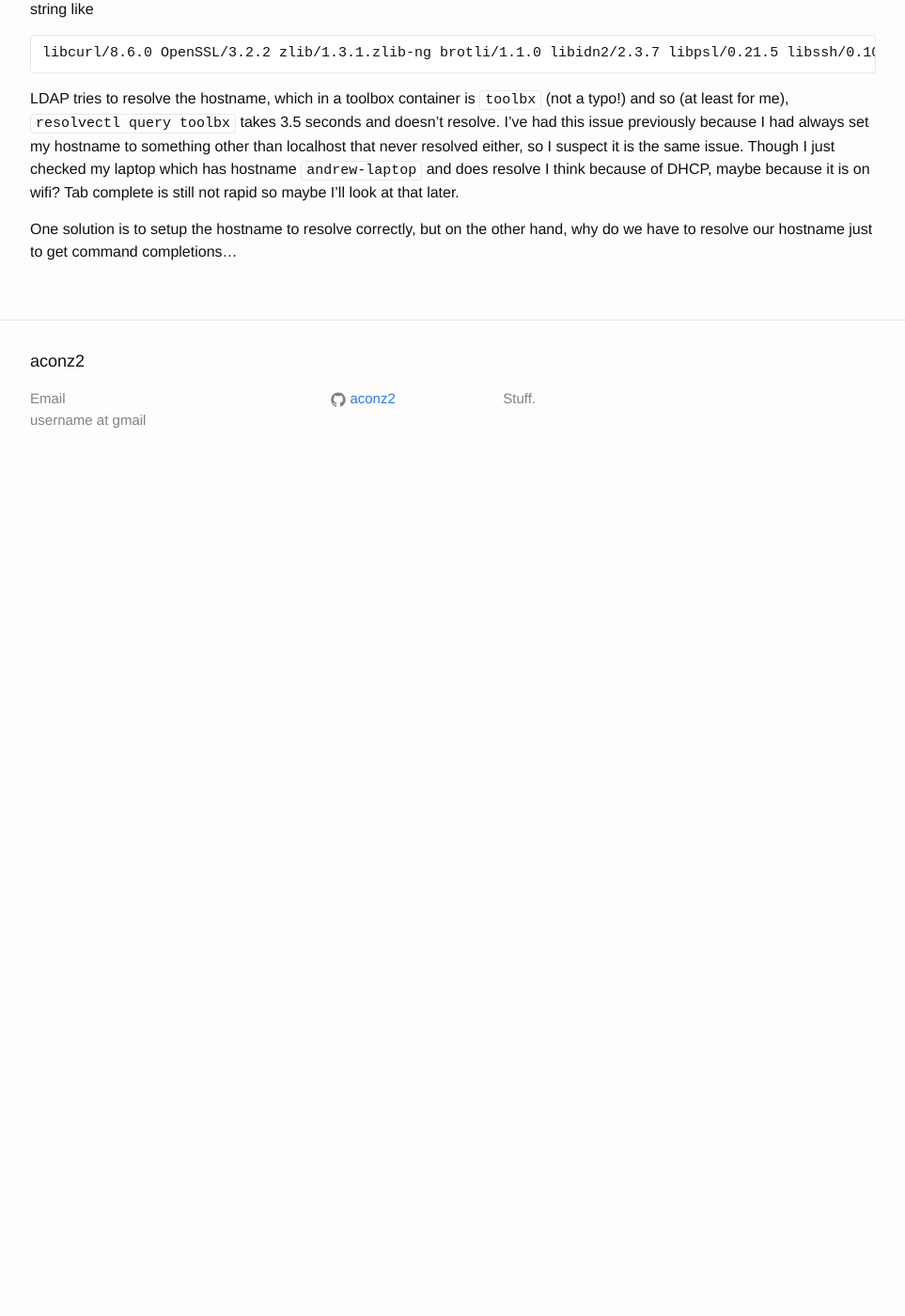
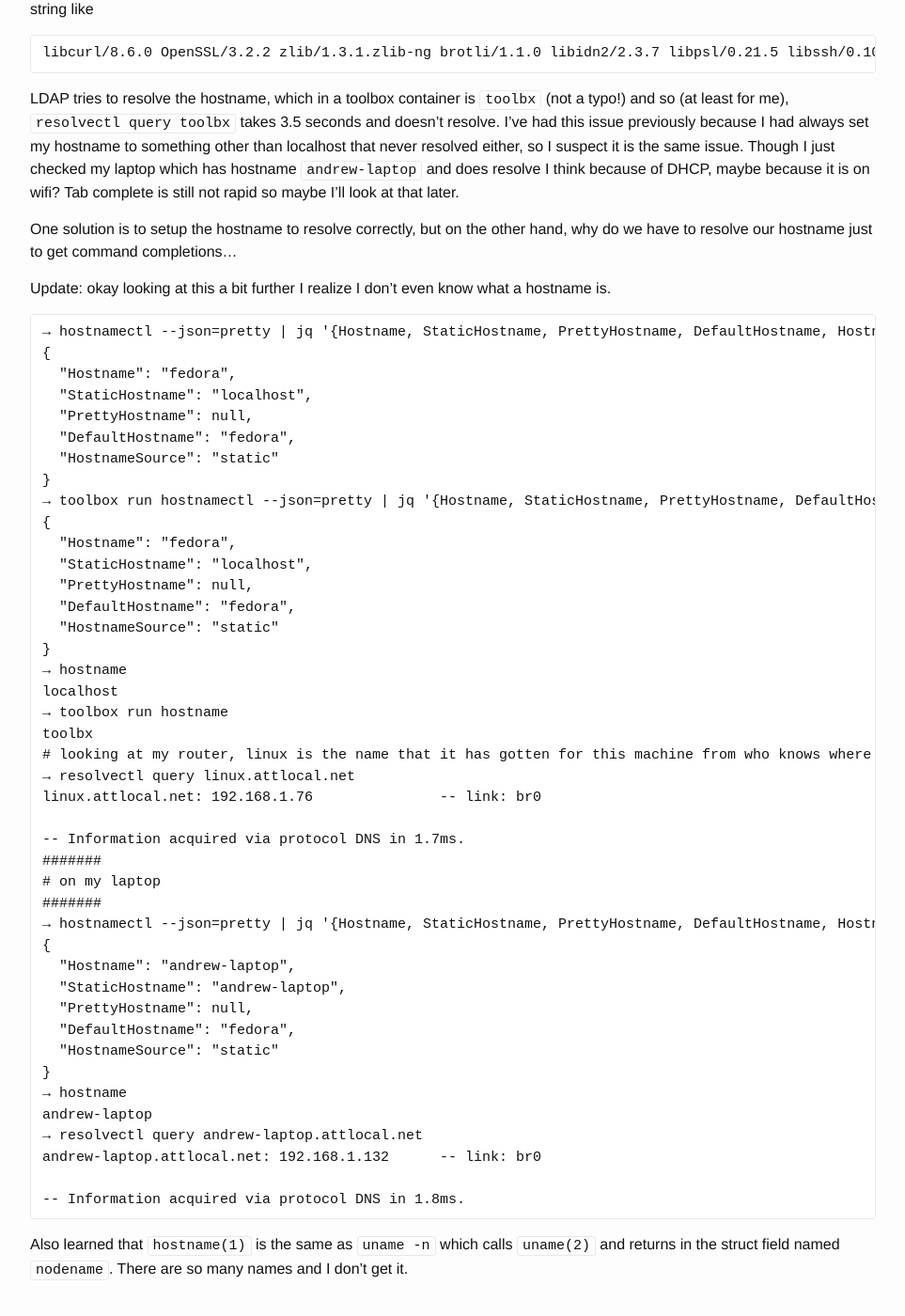
Before and after one commit to aconz2/aconz2.github.io, a Jekyll site: the page built from _posts/2024-12-04-Slow-dnf-bash-completions.md, in a window 1280 px wide and 1400 px high, scrolled down 2806 px. Shown: the whole window at 94% size, without its empty margins (158-1121 px from the left). Built offline with Jekyll 4.4.1, drawn with Linux system fonts in a browser that asks for light colours; before the commit the page ends 3324 px from its top, so only the background shows below that; some of the changed text lies outside the part shown.

Commit message:
small update

````diff
--- a/_posts/2024-12-04-Slow-dnf-bash-completions.md
+++ b/_posts/2024-12-04-Slow-dnf-bash-completions.md
@@ -9,11 +9,11 @@ I just tracked down something that has been plaguing me for as long as I can rem
 
 The slightly longer version is:
 
-In one terminal, `echo $$` (let's say 42) and then begin a command `dnf in` and don't hit enter.
+In one terminal, `echo $$` (let's say 42) and then begin a command `dnf in` and don't hit tab.
 
 In another terminal `strace -f -T -tt -p 42 |& tee /tmp/slowbash.out`
 
-In there, we see a long `ppoll` call
+In there, we see a long `ppoll` call (3.86 seconds all the way on the right)
 
 ```
 [pid 706601] 14:09:31.149781 socket(AF_UNIX, SOCK_STREAM|SOCK_CLOEXEC|SOCK_NONBLOCK, 0) = 3 <0.000021>
@@ -141,3 +141,52 @@ libcurl/8.6.0 OpenSSL/3.2.2 zlib/1.3.1.zlib-ng brotli/1.1.0 libidn2/2.3.7 libpsl
 LDAP tries to resolve the hostname, which in a toolbox container is `toolbx` (not a typo!) and so (at least for me), `resolvectl query toolbx` takes 3.5 seconds and doesn't resolve. I've had this issue previously because I had always set my hostname to something other than localhost that never resolved either, so I suspect it is the same issue. Though I just checked my laptop which has hostname `andrew-laptop` and does resolve I think because of DHCP, maybe because it is on wifi? Tab complete is still not rapid so maybe I'll look at that later.
 
 One solution is to setup the hostname to resolve correctly, but on the other hand, why do we have to resolve our hostname just to get command completions...
+
+Update: okay looking at this a bit further I realize I don't even know what a hostname is.
+
+```
+→ hostnamectl --json=pretty | jq '{Hostname, StaticHostname, PrettyHostname, DefaultHostname, HostnameSource}'
+{
+  "Hostname": "fedora",
+  "StaticHostname": "localhost",
+  "PrettyHostname": null,
+  "DefaultHostname": "fedora",
+  "HostnameSource": "static"
+}
+→ toolbox run hostnamectl --json=pretty | jq '{Hostname, StaticHostname, PrettyHostname, DefaultHostname, HostnameSource}'
+{
+  "Hostname": "fedora",
+  "StaticHostname": "localhost",
+  "PrettyHostname": null,
+  "DefaultHostname": "fedora",
+  "HostnameSource": "static"
+}
+→ hostname
+localhost
+→ toolbox run hostname
+toolbx
+# looking at my router, linux is the name that it has gotten for this machine from who knows where
+→ resolvectl query linux.attlocal.net
+linux.attlocal.net: 192.168.1.76               -- link: br0
+
+-- Information acquired via protocol DNS in 1.7ms.
+#######
+# on my laptop
+#######
+→ hostnamectl --json=pretty | jq '{Hostname, StaticHostname, PrettyHostname, DefaultHostname, HostnameSource}'
+{
+  "Hostname": "andrew-laptop",
+  "StaticHostname": "andrew-laptop",
+  "PrettyHostname": null,
+  "DefaultHostname": "fedora",
+  "HostnameSource": "static"
+}
+→ hostname
+andrew-laptop
+→ resolvectl query andrew-laptop.attlocal.net
+andrew-laptop.attlocal.net: 192.168.1.132      -- link: br0
+
+-- Information acquired via protocol DNS in 1.8ms.
+```
+
+Also learned that `hostname(1)` is the same as `uname -n` which calls `uname(2)` and returns in the struct field named `nodename`. There are so many names and I don't get it.
````
